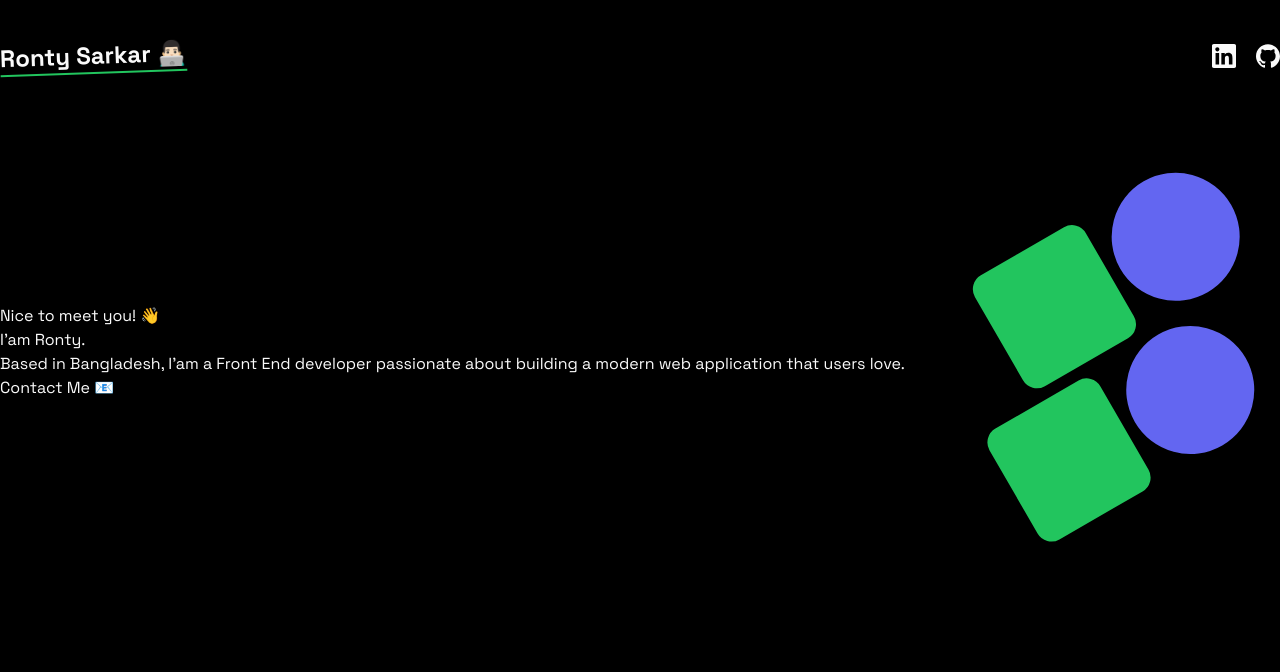
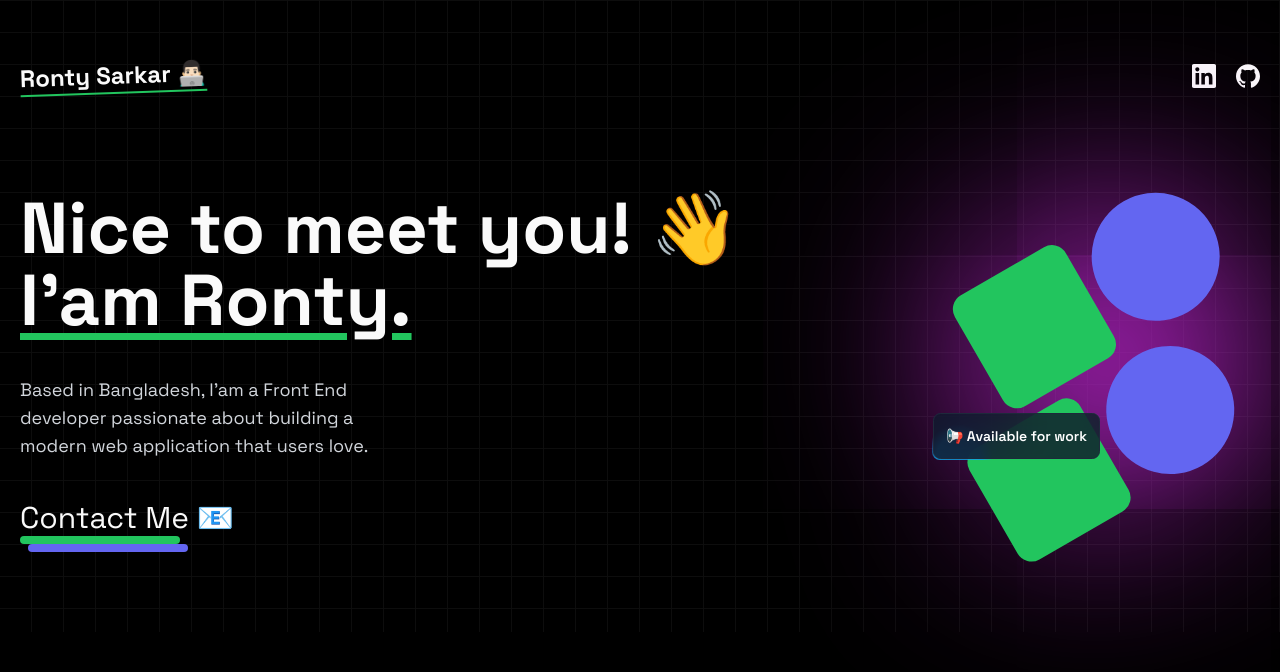
Before and after one commit to rontysarkar/Portfolio, a Next.js app: page / in a window 1280 px wide. Shown: the top 672 px of the page. Built offline with nearby package versions, Linux system fonts and the light colour scheme.

Commit message:
add hero section

```diff
--- a/app/(home)/componet/HeroSection.tsx
+++ b/app/(home)/componet/HeroSection.tsx
@@ -1,26 +1,30 @@
+import { MovingBorderBtn } from "@/components/ui/moving-border";
 import Link from "next/link";
 import React from "react";
 
 const HeroSection = () => {
     return (
-        <div className="min-h-[60vh] flex items-center justify-between">
-            <div>
-                <h1>
-                    Nice to meet you! 👋 <br /> <span>{"I'am Ronty."}</span>
+        <div className="min-h-[60vh] flex flex-col-reverse gap-14 lg:gap-0 lg:flex-row items-center justify-between">
+            <div className="space-y-10 text-center lg:text-left">
+                <h1 className="text-4xl lg:text-7xl font-bold">
+                    Nice to meet you! 👋 <br /> <span className="underline underline-offset-8 decoration-green-500">{"I'am Ronty."}</span>
                 </h1>
-                <p>
+                <p className="md:w-96 text-lg text-gray-300">
                     {
                         "Based in Bangladesh, I'am a Front End developer passionate about building a modern web application that users love."
                     }
                 </p>
-                <Link href={"mailto:rontysarkar07@gmail.com"}>
+                <Link href={"mailto:rontysarkar07@gmail.com"} className="inline-block group">
                     <div>
-                        <h1>Contact Me 📧</h1>
+                        <h1 className="text-3xl group-hover:text-green-400 transition-all">Contact Me 📧</h1>
+                        <div className="w-40 h-2 bg-green-500 rounded-full"></div>
+                        <div className="w-40 h-2 bg-indigo-500 rounded-full translate-x-2"></div>
+
                     </div>
                 </Link>
             </div>
-            <div>
-                <div className="h-72 w-72 space-y-3 -rotate-[30deg]">
+            <div className="relative">
+                <div className="h-72 w-72 space-y-3 -rotate-[30deg] relative">
                     <div className="flex gap-3 translate-x-8">
                         <div className="w-32 h-32 rounded-2xl bg-green-500 "></div>
                         <div className="w-32 h-32 rounded-full bg-indigo-500 "></div>
@@ -29,6 +33,12 @@ const HeroSection = () => {
                         <div className="w-32 h-32 rounded-2xl bg-green-500 "></div>
                         <div className="w-32 h-32 rounded-full bg-indigo-500 "></div>
                     </div>
+                    <div className="glow absolute top-[40%] right-1/2 -z-10"></div>
+                </div>
+                <div className="absolute bottom-5 sm:bottom-14 left-0 sm:-left-10 ">
+                <MovingBorderBtn borderRadius="0.5rem" className="p-3 font-semibold">
+                    <p>📢 Available for work</p>
+                </MovingBorderBtn>
                 </div>
             </div>
         </div>
--- a/app/(home)/page.tsx
+++ b/app/(home)/page.tsx
@@ -5,9 +5,13 @@ import HeroSection from "./componet/HeroSection";
 const page = () => {
   return (
     <div className="min-h-screen bg-black">
-      <div className="max-w-7xl mx-auto">
+      <div className="dark:bg-black bg-white  dark:bg-grid-white/[0.05] bg-grid-black/[0.2]">
+
+
+      <div className="max-w-7xl mx-auto p-5 ">
         <Navbar/>
         <HeroSection/>
+      </div>
       </div>
     </div>
   );
--- a/app/globals.css
+++ b/app/globals.css
@@ -74,3 +74,12 @@
       @apply bg-background text-foreground;
     }
   }
+
+  .glow{
+
+      width: 0px;
+      height: 0px;
+      border-radius: 50%;
+      box-shadow: 0 0 200px 130px #c026d3; /* outer cyan */
+
+  }
--- /dev/null
+++ b/components/ui/moving-border.tsx
@@ -0,0 +1,139 @@
+"use client";
+import React from "react";
+import {
+  motion,
+  useAnimationFrame,
+  useMotionTemplate,
+  useMotionValue,
+  useTransform,
+} from "framer-motion";
+import { useRef } from "react";
+import { cn } from "@/lib/utils";
+
+export function MovingBorderBtn({
+  borderRadius = "1.75rem",
+  children,
+  as: Component = "button",
+  containerClassName,
+  borderClassName,
+  duration,
+  className,
+  ...otherProps
+}: {
+  borderRadius?: string;
+  children: React.ReactNode;
+  as?: any;
+  containerClassName?: string;
+  borderClassName?: string;
+  duration?: number;
+  className?: string;
+  [key: string]: any;
+}) {
+  return (
+    <Component
+      className={cn(
+        "bg-transparent relative text-xl   p-[1px] overflow-hidden ",
+        containerClassName
+      )}
+      style={{
+        borderRadius: borderRadius,
+      }}
+      {...otherProps}
+    >
+      <div
+        className="absolute inset-0"
+        style={{ borderRadius: `calc(${borderRadius} * 0.96)` }}
+      >
+        <MovingBorder duration={duration} rx="30%" ry="30%">
+          <div
+            className={cn(
+              "h-20 w-20 opacity-[0.8] bg-[radial-gradient(var(--sky-500)_40%,transparent_60%)]",
+              borderClassName
+            )}
+          />
+        </MovingBorder>
+      </div>
+
+      <div
+        className={cn(
+          "relative bg-slate-900/[0.8] border border-slate-800 backdrop-blur-xl text-white flex items-center justify-center w-full h-full text-sm antialiased",
+          className
+        )}
+        style={{
+          borderRadius: `calc(${borderRadius} * 0.96)`,
+        }}
+      >
+        {children}
+      </div>
+    </Component>
+  );
+}
+
+export const MovingBorder = ({
+  children,
+  duration = 2000,
+  rx,
+  ry,
+  ...otherProps
+}: {
+  children: React.ReactNode;
+  duration?: number;
+  rx?: string;
+  ry?: string;
+  [key: string]: any;
+}) => {
+  const pathRef = useRef<any>();
+  const progress = useMotionValue<number>(0);
+
+  useAnimationFrame((time) => {
+    const length = pathRef.current?.getTotalLength();
+    if (length) {
+      const pxPerMillisecond = length / duration;
+      progress.set((time * pxPerMillisecond) % length);
+    }
+  });
+
+  const x = useTransform(
+    progress,
+    (val) => pathRef.current?.getPointAtLength(val).x
+  );
+  const y = useTransform(
+    progress,
+    (val) => pathRef.current?.getPointAtLength(val).y
+  );
+
+  const transform = useMotionTemplate`translateX(${x}px) translateY(${y}px) translateX(-50%) translateY(-50%)`;
+
+  return (
+    <>
+      <svg
+        xmlns="http://www.w3.org/2000/svg"
+        preserveAspectRatio="none"
+        className="absolute h-full w-full"
+        width="100%"
+        height="100%"
+        {...otherProps}
+      >
+        <rect
+          fill="none"
+          width="100%"
+          height="100%"
+          rx={rx}
+          ry={ry}
+          ref={pathRef}
+        />
+      </svg>
+      <motion.div
+        style={{
+          position: "absolute",
+          top: 0,
+          left: 0,
+          display: "inline-block",
+          transform,
+        }}
+      >
+        {children}
+      </motion.div>
+    </>
+  );
+};
--- a/lib/utils.ts
+++ b/lib/utils.ts
@@ -1,6 +1,6 @@
-import { type ClassValue, clsx } from "clsx"
-import { twMerge } from "tailwind-merge"
+import { ClassValue, clsx } from "clsx";
+import { twMerge } from "tailwind-merge";
 
 export function cn(...inputs: ClassValue[]) {
-  return twMerge(clsx(inputs))
+  return twMerge(clsx(inputs));
 }
--- a/package.json
+++ b/package.json
@@ -11,7 +11,9 @@
   "dependencies": {
     "class-variance-authority": "^0.7.0",
     "clsx": "^2.1.1",
+    "framer-motion": "^11.2.10",
     "lucide-react": "^0.395.0",
+    "mini-svg-data-uri": "^1.4.4",
     "next": "14.2.4",
     "next-themes": "^0.3.0",
     "react": "^18",
--- a/tailwind.config.ts
+++ b/tailwind.config.ts
@@ -1,4 +1,12 @@
 import type { Config } from "tailwindcss"
+
+
+const svgToDataUri = require("mini-svg-data-uri");
+
+const colors = require("tailwindcss/colors");
+const {
+  default: flattenColorPalette,
+} = require("tailwindcss/lib/util/flattenColorPalette");
 
 const config = {
   darkMode: ["class"],
@@ -7,7 +15,7 @@ const config = {
     './components/**/*.{ts,tsx}',
     './app/**/*.{ts,tsx}',
     './src/**/*.{ts,tsx}',
-	],
+  ],
   prefix: "",
   theme: {
     container: {
@@ -74,7 +82,39 @@ const config = {
       },
     },
   },
-  plugins: [require("tailwindcss-animate")],
+  plugins: [require("tailwindcss-animate"), addVariablesForColors, function ({ matchUtilities, theme }: any) {
+    matchUtilities(
+      {
+        "bg-grid": (value: any) => ({
+          backgroundImage: `url("${svgToDataUri(
+            `<svg xmlns="http://www.w3.org/2000/svg" viewBox="0 0 32 32" width="32" height="32" fill="none" stroke="${value}"><path d="M0 .5H31.5V32"/></svg>`
+          )}")`,
+        }),
+        "bg-grid-small": (value: any) => ({
+          backgroundImage: `url("${svgToDataUri(
+            `<svg xmlns="http://www.w3.org/2000/svg" viewBox="0 0 32 32" width="8" height="8" fill="none" stroke="${value}"><path d="M0 .5H31.5V32"/></svg>`
+          )}")`,
+        }),
+        "bg-dot": (value: any) => ({
+          backgroundImage: `url("${svgToDataUri(
+            `<svg xmlns="http://www.w3.org/2000/svg" viewBox="0 0 32 32" width="16" height="16" fill="none"><circle fill="${value}" id="pattern-circle" cx="10" cy="10" r="1.6257413380501518"></circle></svg>`
+          )}")`,
+        }),
+      },
+      { values: flattenColorPalette(theme("backgroundColor")), type: "color" }
+    );
+  },],
 } satisfies Config
 
+function addVariablesForColors({ addBase, theme }: any) {
+  let allColors = flattenColorPalette(theme("colors"));
+  let newVars = Object.fromEntries(
+    Object.entries(allColors).map(([key, val]) => [`--${key}`, val])
+  );
+
+  addBase({
+    ":root": newVars,
+  });
+}
+
 export default config
```
Also changed, not shown: 1 other file (tests, documents, lock files or other folders).
